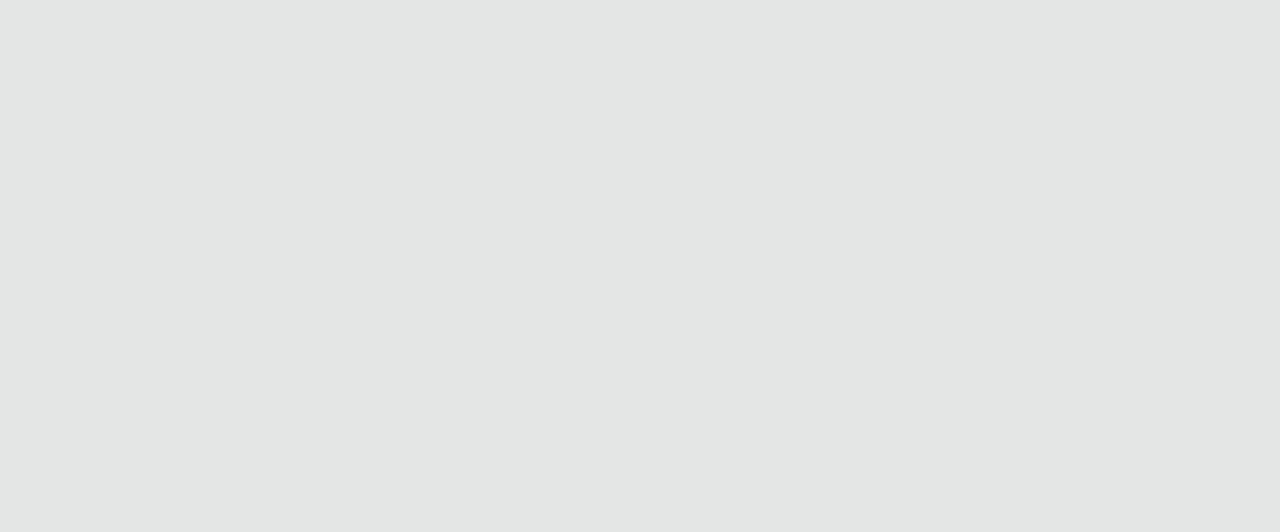
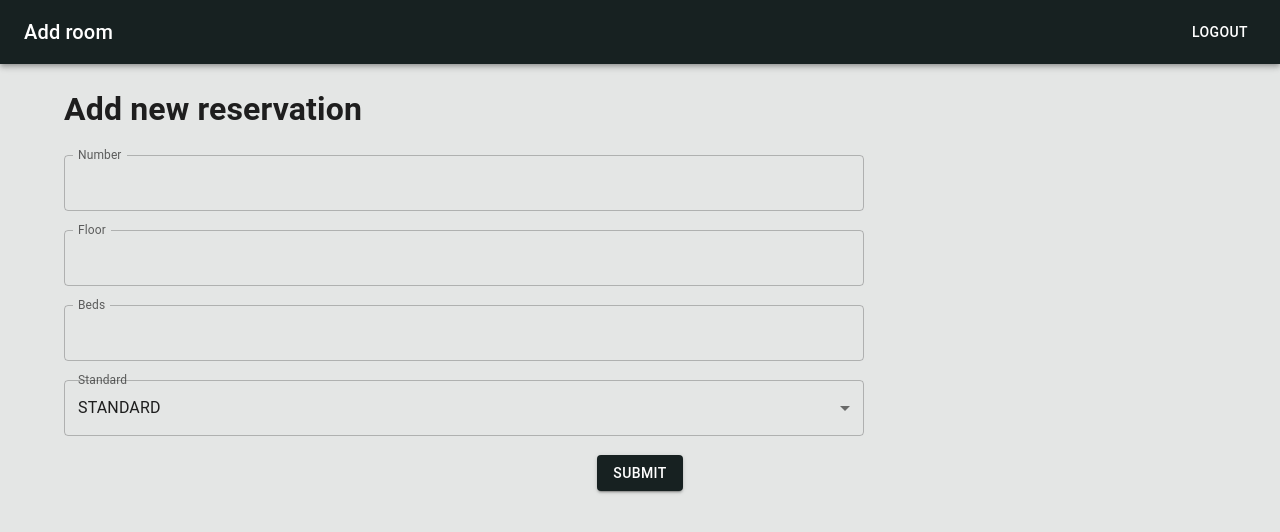
Before and after one commit to Hooded22/second_home_frontend, a React (Create React App) app: page /addRoom in a window 1280 px wide. Before the commit this address had no page. Shown: the top 532 px of the page. Built offline with nearby package versions, Linux system fonts and the light colour scheme; sample sign-in values are in the browser's storage.

Commit message:
feat: add room

```diff
--- a/src/App.tsx
+++ b/src/App.tsx
@@ -2,7 +2,7 @@ import HomePage from "./pages/HomePage";
 import { Route, Routes } from "react-router-dom";
 import "./App.css";
 import RegisterPage from "./pages/RegisterPage";
-import { Container, CssBaseline } from "@mui/material";
+import { CssBaseline } from "@mui/material";
 import { ThemeProvider } from "@mui/material";
 import { createTheme } from "@mui/material/styles";
 import LoginPage from "./pages/LoginPage";
@@ -17,6 +17,7 @@ import CustomerDetails from "./pages/CustomerDetails";
 import RoomDetails from "./pages/RoomDetails";
 import AddCustomerPage from "./pages/AddCustomerPage";
 import EditCustomerPage from "./pages/EditCustomerPage";
+import AddRoomPage from "./pages/AddRoomPage";
 
 const theme = createTheme({
   palette: {
@@ -133,6 +134,16 @@ function App() {
               </ProtectedPage>
             }
           />
+          <Route
+            path="/addRoom"
+            element={
+              <ProtectedPage>
+                <PageTemplate pageName="Add room">
+                  <AddRoomPage />
+                </PageTemplate>
+              </ProtectedPage>
+            }
+          />
         </Routes>
       </ThemeProvider>
     </LocalizationProvider>
--- a/src/components/CustomerForm.tsx
+++ b/src/components/CustomerForm.tsx
@@ -21,8 +21,6 @@ interface IProps {
   defaultData?: Customer;
 }
 const CustomerForm: FunctionComponent<IProps> = ({ onSubmit, defaultData }) => {
-  const dispatch = useAppDispatch();
-
   const {
     register,
     handleSubmit,
--- /dev/null
+++ b/src/components/RoomForm.tsx
@@ -0,0 +1,147 @@
+import React, { FunctionComponent } from "react";
+import { CustomerToSend } from "../types/Customer";
+import { Room, RoomStandard, RoomToSend } from "../types/Room";
+import { useForm, Controller } from "react-hook-form";
+import {
+  Alert,
+  Box,
+  Button,
+  FormControl,
+  FormHelperText,
+  InputLabel,
+  MenuItem,
+  Select,
+  TextField,
+} from "@mui/material";
+import { StylesType } from "../types";
+import { useAppSelector } from "../hooks/useAppSelector";
+
+interface IProps {
+  onSubmit: (data: RoomToSend) => void;
+  defaultData?: Room;
+}
+const RoomForm: FunctionComponent<IProps> = ({ onSubmit, defaultData }) => {
+  const error = useAppSelector((state) => state.rooms.error);
+  const {
+    register,
+    handleSubmit,
+    control,
+    formState: { errors },
+  } = useForm<RoomToSend>({
+    defaultValues: {
+      standard: RoomStandard.STANDARD,
+      ...defaultData,
+    },
+  });
+  return (
+    <Box
+      sx={{
+        display: "flex",
+        flexDirection: "column",
+      }}
+    >
+      {error && <Alert severity="error">{error}</Alert>}
+      <FormControl sx={styles.input}>
+        <TextField
+          {...register("number", { required: true, min: 1, max: 200 })}
+          id="outlined-basic"
+          label="Number"
+          variant="outlined"
+          type="number"
+          error={!!errors.number}
+          InputLabelProps={{
+            shrink: true,
+          }}
+        />
+        <FormHelperText>
+          {errors?.number?.type === "required" && "Field is required"}
+          {errors?.number?.type === "min" && "Min value is 1"}
+          {errors?.number?.type === "max" && "Max value is 200"}
+        </FormHelperText>
+      </FormControl>
+      <FormControl sx={styles.input}>
+        <TextField
+          {...register("floor", { required: true, min: 1, max: 4 })}
+          id="outlined-basic"
+          label="Floor"
+          variant="outlined"
+          type="number"
+          error={!!errors.number}
+          InputLabelProps={{
+            shrink: true,
+          }}
+        />
+        <FormHelperText>
+          {errors?.floor?.type === "required" && "Field is required"}
+          {errors?.floor?.type === "min" && "Min value is 1"}
+          {errors?.floor?.type === "max" && "Max value is 4"}
+        </FormHelperText>
+      </FormControl>
+      <FormControl sx={styles.input}>
+        <TextField
+          {...register("beds", { required: true, min: 1, max: 4 })}
+          id="outlined-basic"
+          label="Beds"
+          variant="outlined"
+          type="number"
+          error={!!errors.number}
+          InputLabelProps={{
+            shrink: true,
+          }}
+        />
+        <FormHelperText>
+          {errors?.beds?.type === "required" && "Field is required"}
+          {errors?.beds?.type === "min" && "Min value is 1"}
+          {errors?.beds?.type === "max" && "Max value is 4"}
+        </FormHelperText>
+      </FormControl>
+      <FormControl sx={styles.input}>
+        <Controller
+          name="standard"
+          control={control}
+          rules={{ required: true }}
+          render={({ field: { value, onChange }, fieldState: { error } }) => (
+            <>
+              <InputLabel id="standard">Standard</InputLabel>
+              <Select
+                value={value}
+                onChange={onChange}
+                name="standard"
+                id="standard"
+                labelId="standard"
+                error={!!error}
+              >
+                {Object.values(RoomStandard).map((status) => (
+                  <MenuItem value={status}>{status}</MenuItem>
+                ))}
+              </Select>
+              <FormHelperText>
+                {error?.type === "required" && "File is required"}
+              </FormHelperText>
+            </>
+          )}
+        />
+      </FormControl>
+      <Button
+        sx={styles.button}
+        variant="contained"
+        onClick={handleSubmit(onSubmit)}
+      >
+        Submit
+      </Button>
+    </Box>
+  );
+};
+
+const styles: StylesType = {
+  input: {
+    maxWidth: 800,
+    marginBottom: 2,
+  },
+  button: {
+    display: "flex",
+    alignSelf: "center",
+  },
+};
+
+export default RoomForm;
--- a/src/components/RoomsList.tsx
+++ b/src/components/RoomsList.tsx
@@ -31,10 +31,7 @@ const RoomsList: FunctionComponent<IProps> = ({ data }) => {
   return (
     <>
       <h2>Rooms</h2>
-      <AddButton
-        onPress={() => navigate("/addReservation")}
-        title="Add new room"
-      />
+      <AddButton onPress={() => navigate("/addRoom")} title="Add new room" />
       <TableContainer component={Paper}>
         <Table>
           <TableHead>
@@ -67,10 +64,7 @@ const RoomsList: FunctionComponent<IProps> = ({ data }) => {
           </TableBody>
         </Table>
       </TableContainer>
-      <AddButton
-        onPress={() => navigate("/addReservation")}
-        title="Add new room"
-      />
+      <AddButton onPress={() => navigate("/addRoom")} title="Add new room" />
     </>
   );
 };
--- a/src/features/rooms/api.ts
+++ b/src/features/rooms/api.ts
@@ -1,6 +1,7 @@
 import { request } from "../../API/ApiService";
 import { endpoints } from "../../API/Endpoints";
-import { Room } from "../../types/Room";
+import { RequestStatus } from "../../types";
+import { Room, RoomToSend } from "../../types/Room";
 
 export const getAllRooms = async () => {
   try {
@@ -10,3 +11,11 @@ export const getAllRooms = async () => {
     throw error;
   }
 };
+
+export const addRoom = async (data: RoomToSend) => {
+  try {
+    return await request.post(endpoints.rooms, data);
+  } catch (error) {
+    throw error;
+  }
+};
--- a/src/features/rooms/roomsSlice.tsx
+++ b/src/features/rooms/roomsSlice.tsx
@@ -1,12 +1,14 @@
 import { createSlice, PayloadAction } from "@reduxjs/toolkit";
 import { InitialState, RequestError, RequestStatus } from "../../types";
-import { Room } from "../../types/Room";
+import { Room, RoomToSend } from "../../types/Room";
 
 interface CustomersState extends InitialState {
   data: Room[];
+  addRoomStatus: RequestStatus | null;
 }
 
 const initialState: CustomersState = {
+  addRoomStatus: null,
   status: null,
   error: null,
   data: [],
@@ -36,6 +38,21 @@ const customersSlice = createSlice({
     deleteCustomerSuccess: (state, action: PayloadAction<Room[]>) => {
       state.data = action.payload;
     },
+    addRoomRequst: (state, _: PayloadAction<RoomToSend>) => {
+      state.addRoomStatus = RequestStatus.PENDING;
+      state.error = null;
+    },
+    addRoomSuccess: (state) => {
+      state.addRoomStatus = RequestStatus.SUCCESSFULL;
+    },
+    addRoomFailure: (state, action: PayloadAction<RequestError>) => {
+      state.addRoomStatus = RequestStatus.FAILURE;
+      console.log("ERROR: ", action.payload);
+      state.error = action.payload.message;
+    },
+    resetAddRoomStatus: (state) => {
+      state.addRoomStatus = null;
+    },
   },
 });
 
@@ -44,6 +61,10 @@ export const {
   getAllRoomsRequestSuccess,
   getAllRoomsRequestFailure,
   deleteRoomRequest,
+  addRoomRequst,
+  addRoomSuccess,
+  addRoomFailure,
+  resetAddRoomStatus,
 } = customersSlice.actions;
 
 export default customersSlice.reducer;
--- a/src/features/rooms/saga.ts
+++ b/src/features/rooms/saga.ts
@@ -1,7 +1,11 @@
+import { PayloadAction } from "@reduxjs/toolkit";
 import { put, takeLatest } from "redux-saga/effects";
-import { Room } from "../../types/Room";
-import { getAllRooms } from "./api";
+import { Room, RoomToSend } from "../../types/Room";
+import { addRoom, getAllRooms } from "./api";
 import {
+  addRoomFailure,
+  addRoomRequst,
+  addRoomSuccess,
   getAllRoomsRequest,
   getAllRoomsRequestFailure,
   getAllRoomsRequestSuccess,
@@ -21,4 +25,19 @@ export function* getAllRoomsSaga() {
   }
 }
 
-export const roomsSaga = [takeLatest(getAllRoomsRequest, getAllRoomsSaga)];
+export function* addRoomSaga({ payload }: PayloadAction<RoomToSend>) {
+  try {
+    yield addRoom(payload);
+    yield put(getAllRoomsRequest());
+    yield put(addRoomSuccess());
+  } catch (error: any) {
+    yield put(
+      addRoomFailure({ message: "Room with this number already exist", error })
+    );
+  }
+}
+
+export const roomsSaga = [
+  takeLatest(getAllRoomsRequest, getAllRoomsSaga),
+  takeLatest(addRoomRequst, addRoomSaga),
+];
--- /dev/null
+++ b/src/pages/AddRoomPage.tsx
@@ -0,0 +1,44 @@
+import { Container } from "@mui/material";
+import React, { FunctionComponent, useEffect } from "react";
+import { useNavigate } from "react-router-dom";
+import RoomForm from "../components/RoomForm";
+import { addRoomRequst } from "../features/rooms/roomsSlice";
+import { useAppDispatch } from "../hooks/useAppDispatch";
+import { useAppSelector } from "../hooks/useAppSelector";
+import { RequestStatus } from "../types";
+import { RoomToSend } from "../types/Room";
+
+interface IProps {}
+const AddRoomPage: FunctionComponent<IProps> = () => {
+  const navigate = useNavigate();
+  const dispatch = useAppDispatch();
+  const addRoomCompleted = useAppSelector(
+    (state) => state.rooms.addRoomStatus === RequestStatus.SUCCESSFULL
+  );
+
+  const onSubmit = (data: RoomToSend) => {
+    dispatch(addRoomRequst(data));
+  };
+
+  useEffect(() => {
+    if (addRoomCompleted) {
+      navigate("/");
+    }
+  }, [addRoomCompleted, navigate]);
+
+  return (
+    <Container
+      sx={{
+        display: "flex",
+        flex: 1,
+        justifyContent: "center",
+        flexDirection: "column",
+      }}
+    >
+      <h1>Add new reservation</h1>
+      <RoomForm onSubmit={onSubmit} />
+    </Container>
+  );
+};
+
+export default AddRoomPage;
--- a/src/pages/EditCustomerPage.tsx
+++ b/src/pages/EditCustomerPage.tsx
@@ -22,7 +22,7 @@ const EditCustomerPage: FunctionComponent<IProps> = () => {
     if (!currentNavigationState?.data) {
       navigate("/");
     }
-  }, []);
+  }, [currentNavigationState?.data, navigate]);
 
   useEffect(() => {
     if (editCompleted) {
--- a/src/types/Room.ts
+++ b/src/types/Room.ts
@@ -12,3 +12,5 @@ export interface Room {
   standard: RoomStandard;
   beds: number;
 }
+
+export type RoomToSend = Omit<Room, "_id">;
```
Also changed, not shown: src/pages/HomePage.tsx (+13 -9 lines).
